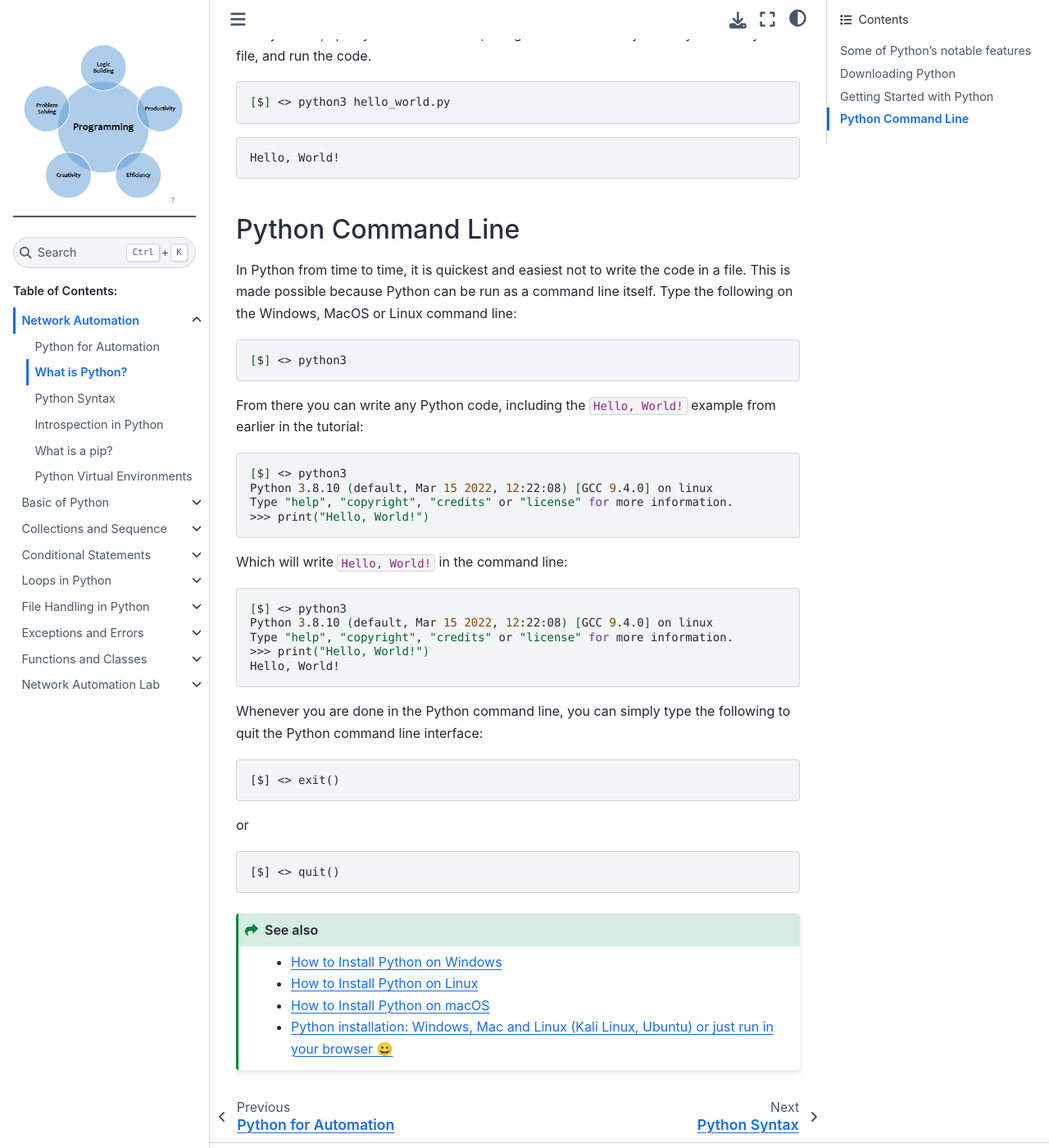
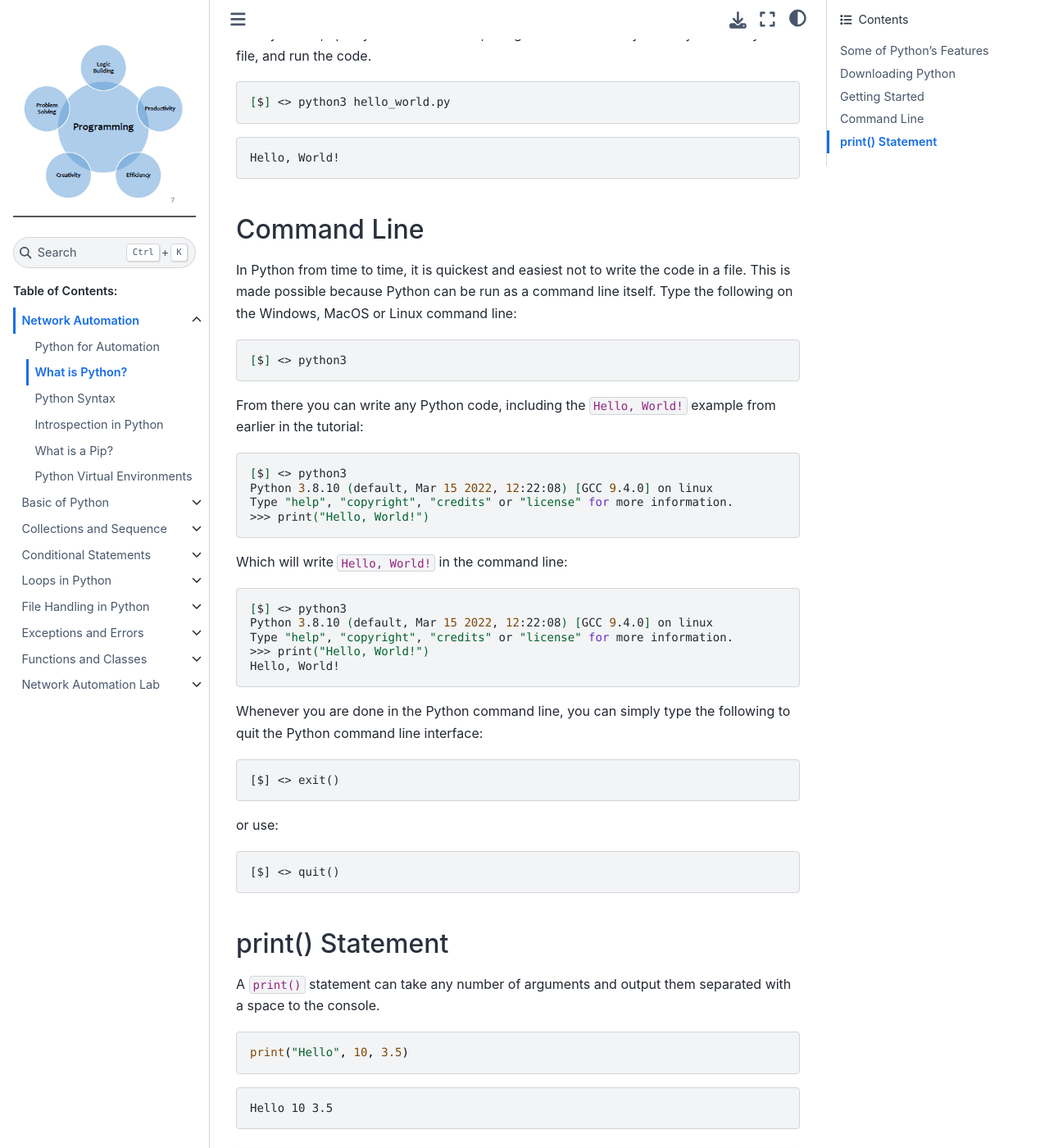
Before and after one commit to sydasif/python-book, a Sphinx documentation site: the page built from docs/source/01_introduction/02_install.md, in a window 1280 px wide and 1400 px high, scrolled down 1803 px. Shown: the whole window at 82% size. Built offline with Sphinx 7.4.7 and the Sphinx Book theme 1.1.4, drawn with Linux system fonts in a browser that asks for light colours; some of the changed text lies outside the part shown.

Commit message:
update ch-01

````diff
--- a/docs/source/01_introduction/02_install.md
+++ b/docs/source/01_introduction/02_install.md
@@ -2,7 +2,7 @@
 
 Python is a clear and powerful object-oriented programming language, comparable to Perl, Ruby, Scheme, or Java.
 
-## Some of Python's notable features
+## Some of Python's Features
 
 - Uses a neat syntax, making the programs you write easier to read.
 - Is an easy-to-use language that makes it simple to get your program working.
@@ -12,7 +12,7 @@ Python is a clear and powerful object-oriented programming language, comparable
 - Runs anywhere, including Mac OS, Windows, Linux, and Unix.
 - Is free software in two senses. It doesn't cost anything to download or use Python.
 
-### Some programming-language features of Python
+### Some Programming-language Features of Python
 
 - A variety of basic data types is available; numbers, lists and dictionaries.
 - Python supports object-oriented programming with classes.
@@ -35,7 +35,7 @@ Type "help", "copyright", "credits" or "license" for more information.
 
 If you need to install Python, you may download the most recent stable version. This is the one, with the highest number that isn't marked as an alpha or beta release. Please see the [Downloading Python](https://wiki.python.org/moin/BeginnersGuide/Download) for the most up-to-date versions of Python and other operating systems. They are available via the download buttons on that page.
 
-## Getting Started with Python
+## Getting Started
 
 Python is an interpreted programming language, this means as a developer you write Python `.py` files in a text editor and then put those files into the python interpreter to be executed. The way to run a python file is like this on the command line:
 
@@ -61,7 +61,7 @@ Save your file, open your command line, navigate to the directory where you save
 Hello, World!
 ```
 
-## Python Command Line
+## Command Line
 
 In Python from time to time, it is quickest and easiest not to write the code in a file. This is made possible because Python can be run as a command line itself. Type the following on the Windows, MacOS or Linux command line:
 
@@ -94,15 +94,24 @@ Whenever you are done in the Python command line, you can simply type the follow
 [$] <> exit()
 ```
 
-or
+or use:
 
 ```console
 [$] <> quit()
 ```
 
+## print() Statement
+
+A `print()` statement can take any number of arguments and output them separated with a space to the console.
+
+```py
+print("Hello", 10, 3.5)
+```
+
+```console
+Hello 10 3.5
+```
+
 ```{seealso}
-- [How to Install Python on Windows](https://realpython.com/installing-python/#how-to-install-python-on-windows)
-- [How to Install Python on Linux](https://realpython.com/installing-python/#how-to-install-python-on-linux)
-- [How to Install Python on macOS](https://realpython.com/installing-python/#how-to-install-python-on-macos)
-- [Python installation: Windows, Mac and Linux (Kali Linux, Ubuntu) or just run in your browser 😀](https://www.youtube.com/watch?v=LMmtwTV6gTY&t=174s)
+[Python installation: Windows, Mac and Linux (Kali Linux, Ubuntu) or just run in your browser 😀](https://www.youtube.com/watch?v=LMmtwTV6gTY&t=174s)
 ```
````
Also changed, not shown: docs/source/01_introduction/03_syntax.md (+3 -3 lines), docs/source/01_introduction/04_introspection.md (+3 -3 lines), docs/source/01_introduction/05_pip.md (+5 -5 lines), docs/source/01_introduction/06_venv.md (+11 -11 lines).
